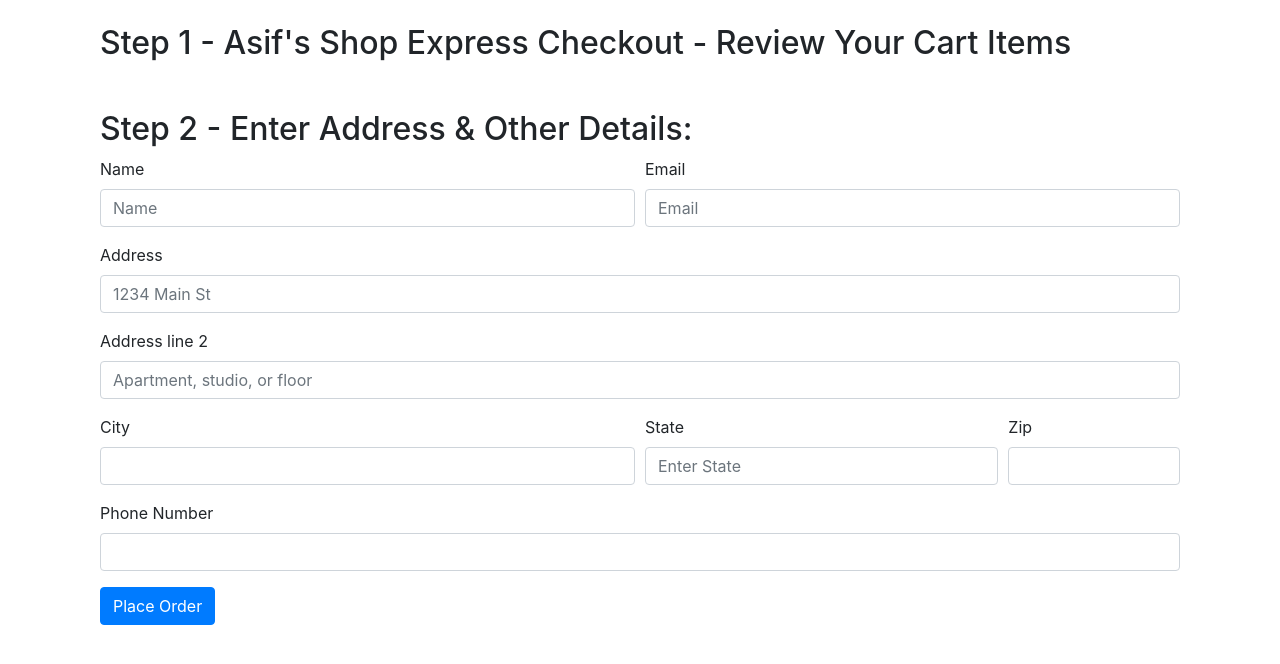
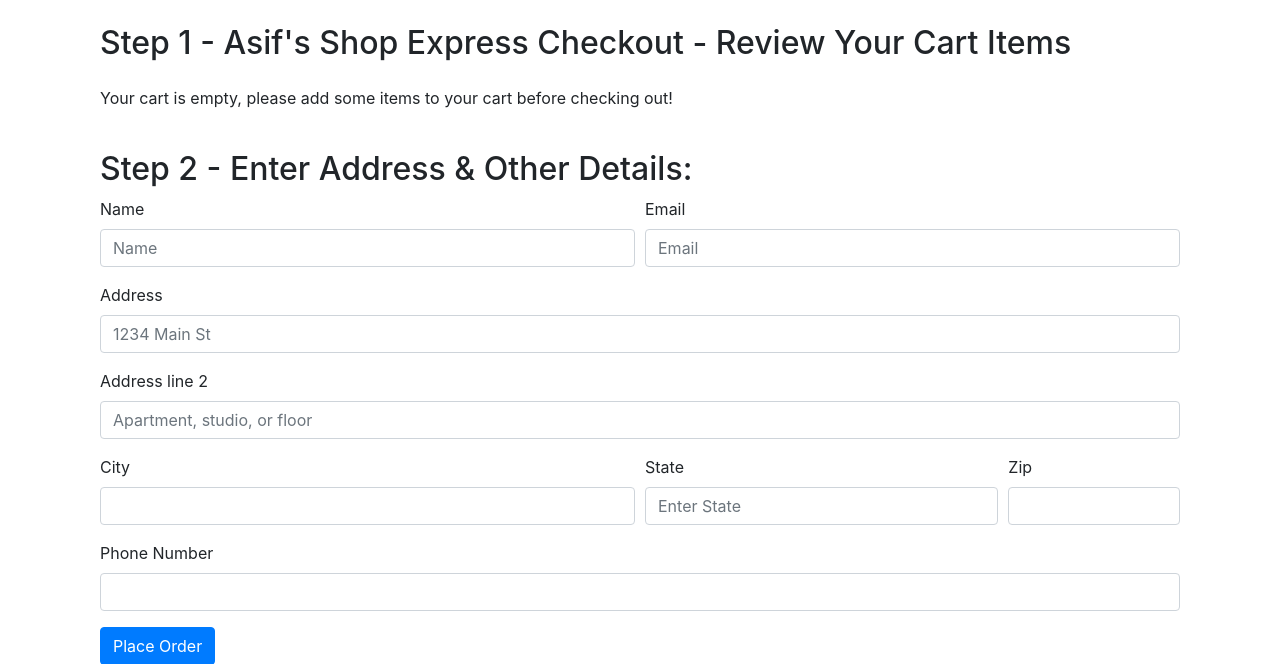
Before and after one commit to AsifKabir1234/Latest, a Django app: template mac/shop/templates/shop/checkout.html in a window 1280 px wide. Shown: the part 56-720 px from the top of the page. Run offline with Django 4.2, Linux system fonts and the light colour scheme; the template is opened without the code that fills it, so the values that code supplies are empty; some libraries are stand-ins or nearby versions.

Commit message:
Update checkout.html

```diff
--- a/mac/shop/templates/shop/checkout.html
+++ b/mac/shop/templates/shop/checkout.html
@@ -53,3 +53,32 @@
     </div>
 </div>
 {% endblock %}
+
+{% block js %}
+<script>
+if (localStorage.getItem('cart') == null) {
+    var cart = {};
+} else {
+    cart = JSON.parse(localStorage.getItem('cart'));
+}
+console.log(cart);
+var sum = 0;
+if ($.isEmptyObject(cart)) {
+    //if object is empty
+    mystr = `<p>Your cart is empty, please add some items to your cart before checking out!</p>`
+    $('#items').append(mystr);
+} else {
+    for (item in cart) {
+        let name = cart[item][1];
+        let qty = cart[item][0];
+        sum = sum + qty;
+        mystr = `<li class="list-group-item d-flex justify-content-between align-items-center">
+                    ${name}
+                    <span class="badge badge-primary badge-pill">${qty}</span>
+                </li>`
+        $('#items').append(mystr);
+    }
+}
+document.getElementById('cart').innerHTML = sum;
+</script>
+{% endblock %}
```
